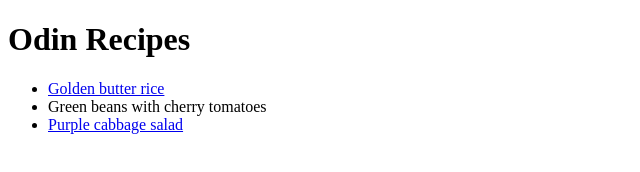
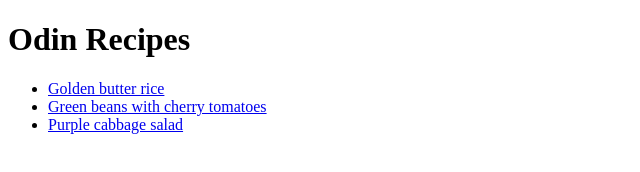
Before and after one commit to amadoSanchi/odin-recipes, a plain HTML site: page index.html in a window 1280 px wide. Shown: the whole page, without its empty margins (0-640 px from the left). Drawn offline with Linux system fonts and the light colour scheme.

Commit message:
fix: add link to second recipe in index.html

```diff
--- a/index.html
+++ b/index.html
@@ -10,7 +10,7 @@
     <h1>Odin Recipes</h1>
     <ul>
         <li><a href="recipes/golden-butter-rice.html">Golden butter rice</a></li>
-        <li><a href="recipes/green-beans-with-cherry-tomatoes.html"></a>Green beans with cherry tomatoes</li>
+        <li><a href="recipes/green-beans-with-cherry-tomatoes.html">Green beans with cherry tomatoes</a></li>
         <li><a href="recipes/purple-cabbage-salad.html">Purple cabbage salad</a></li>
     </ul>
 </body>
```
